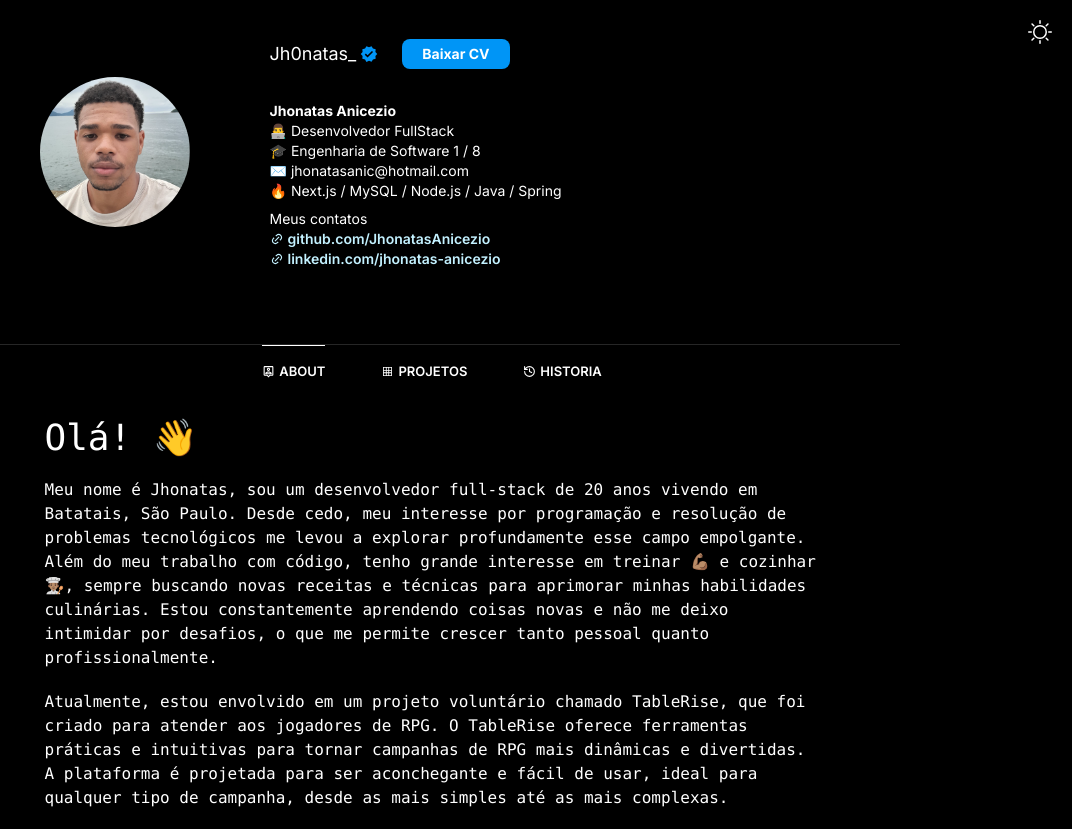
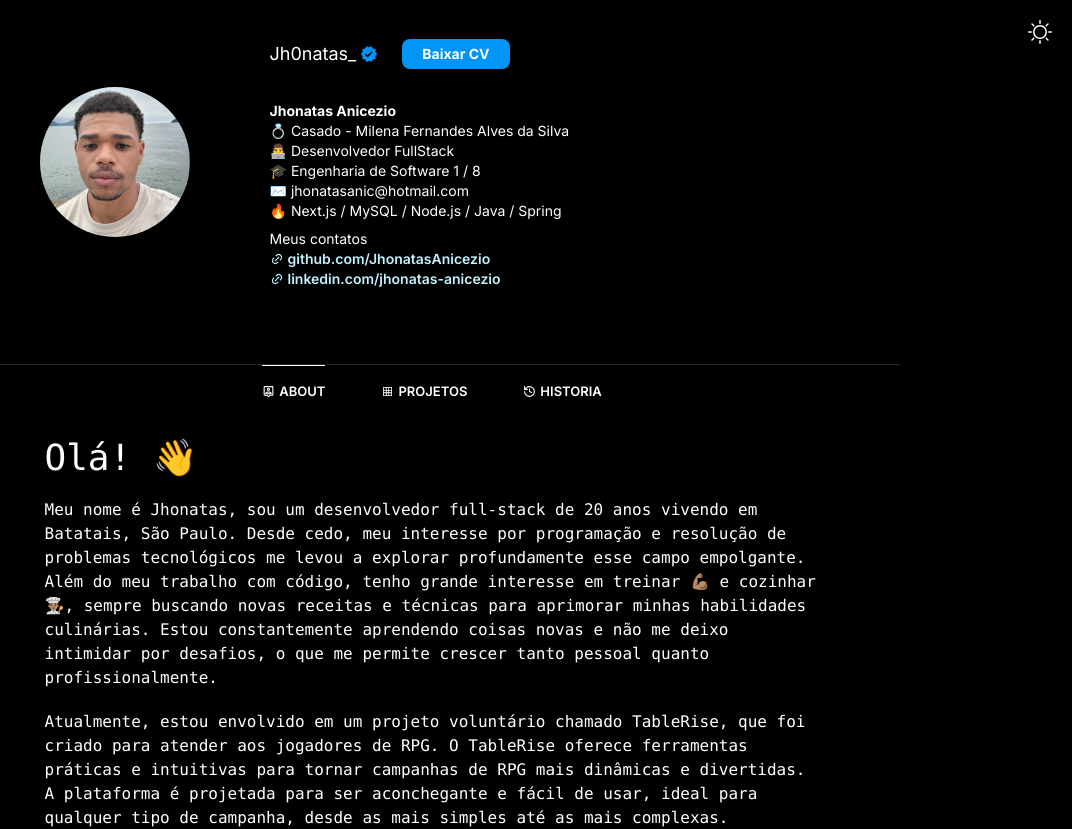
Before and after one commit to JhonatasAnicezio/portifolio, a Next.js app: page / in a window 1280 px wide. Shown: the top 829 px of the page, without its empty margins (208-1280 px from the left). Built offline with nearby package versions, Linux system fonts and the light colour scheme.

Commit message:
feat: add married

```diff
--- a/src/app/components/header/index.tsx
+++ b/src/app/components/header/index.tsx
@@ -62,7 +62,7 @@ export default function Header() {
                 {/* info profile tag and info */}
                 <div className="flex flex-col text-sm max-sm:text-xs">
                     <h2 className="font-bold">Jhonatas Anicezio</h2>
-                    {/* <p>💍 Casado - Milena Fernandes Alves da Silva</p> */}
+                    <p>💍 Casado - Milena Fernandes Alves da Silva</p>
                     <p>👨‍💻 Desenvolvedor FullStack</p>
                     <p>🎓 Engenharia de Software 1 / 8</p>
                     <p>✉️ jhonatasanic@hotmail.com</p>
```
